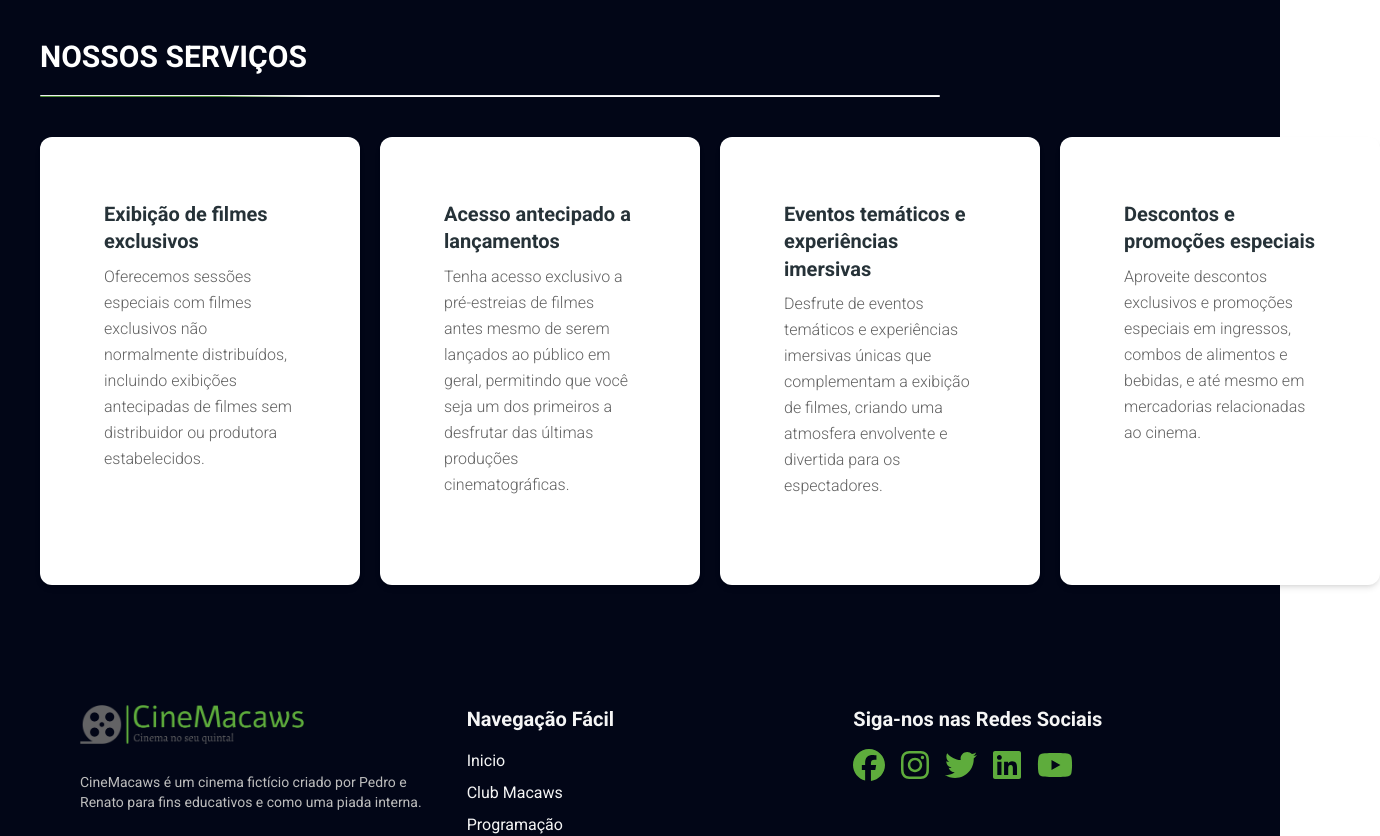
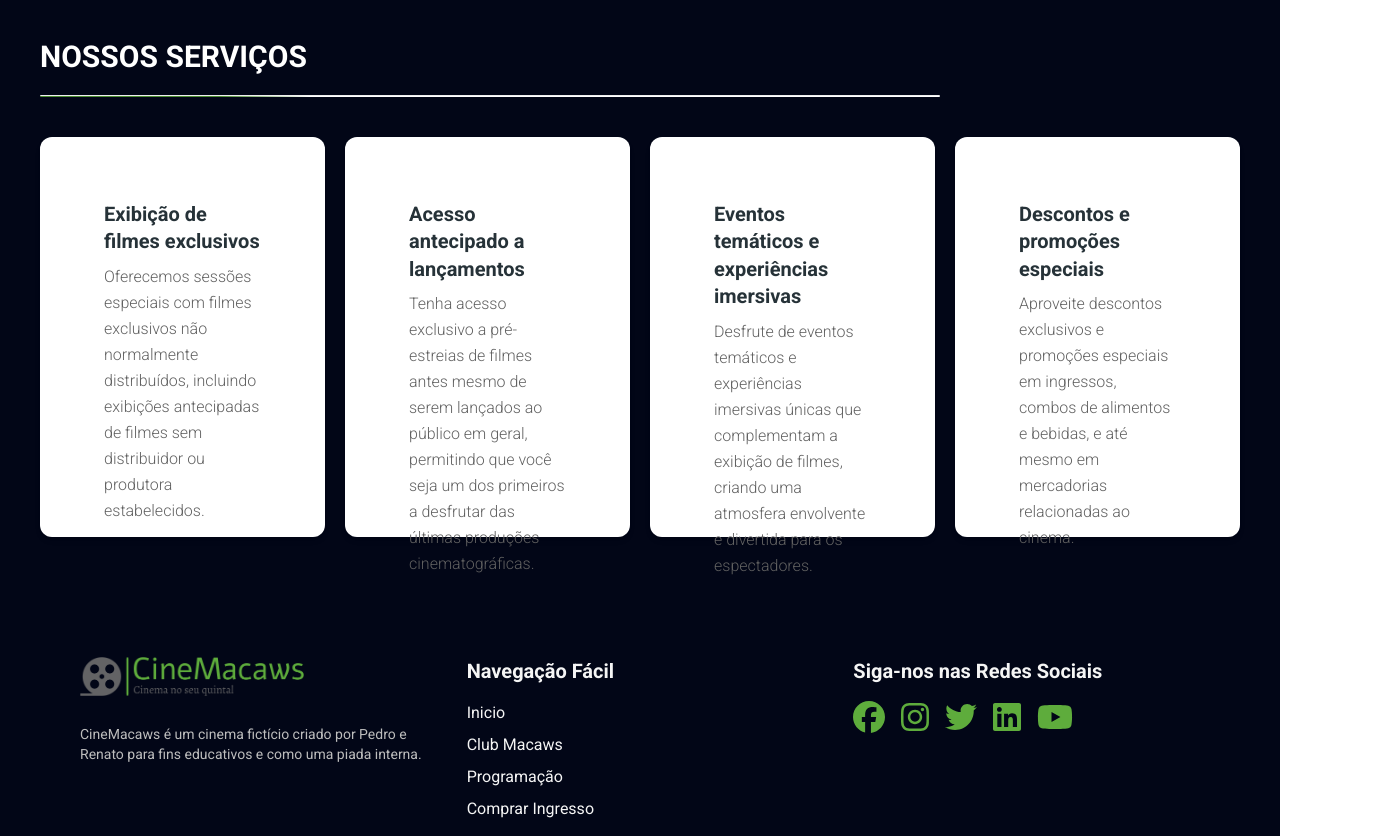
Before and after one commit to pedrobits/cinemacaws-frontend, a React (Vite) app: page / in a window 1280 px wide. Shown: the part 780-1616 px from the top of the page, 1380 px wide, since content can reach past the window. Built offline with nearby package versions, Linux system fonts and the light colour scheme.

Commit message:
refactor: :lipstick: Refactor style

```diff
--- a/src/components/CardImageAndText/index.jsx
+++ b/src/components/CardImageAndText/index.jsx
@@ -8,7 +8,7 @@ import {
 
 const CardDefault = ({ card }) => {
 	return (
-		<Card key={card.title} className="p-10 w-[20rem] h-[28rem] flex-shrink-0">
+		<Card key={card.title} className="flex items-start p-10 w-[20rem] h-[25rem]">
 			<CardBody>
 				<Typography variant="h5" color="blue-gray" className="mb-2">
 					{card.title}
```
